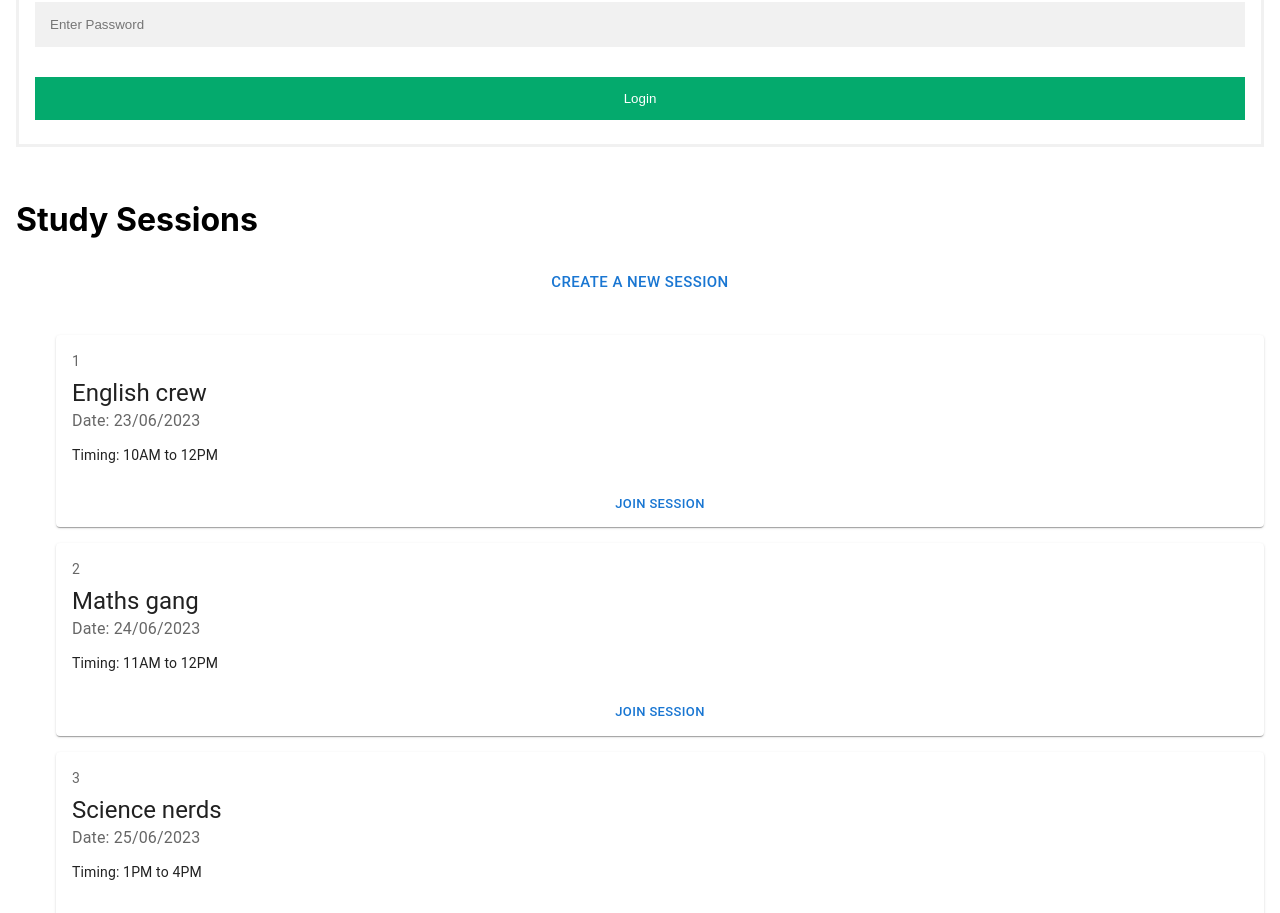
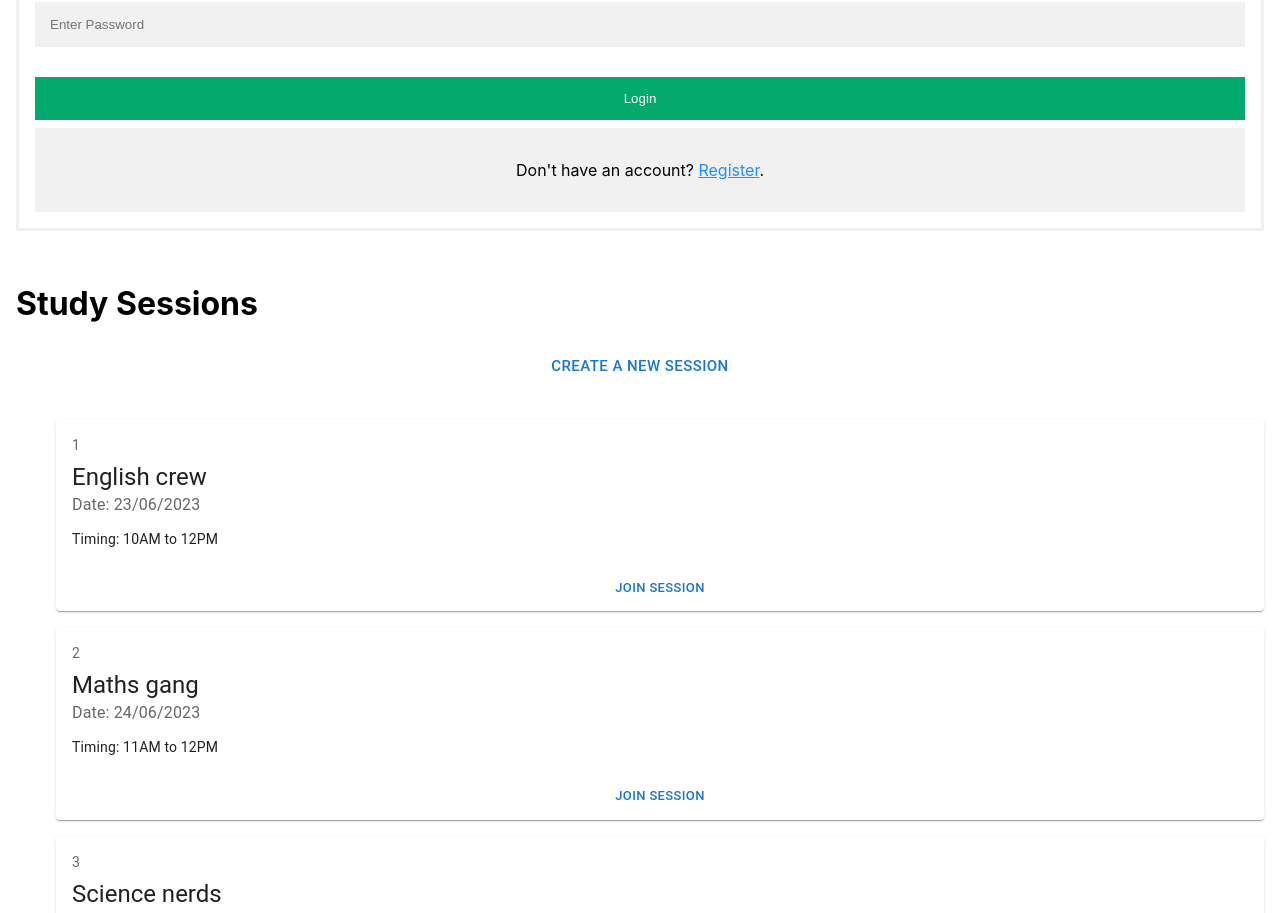
Before and after one commit to nikhilmaske-2001/StudyPlanner, a React (Create React App) app in the folder client/: page / in a window 1280 px wide. Shown: the part 860-1773 px from the top of the page. Built offline with nearby package versions, Linux system fonts and the light colour scheme.

Commit message:
Add link in login page to register.

```diff
--- a/client/src/pages/Login/Login.css
+++ b/client/src/pages/Login/Login.css
@@ -59,6 +59,12 @@ span.psw {
   padding-top: 16px;
 }
 
+/* Set a grey background color and center the text of the "sign in" section */
+.register {
+  background-color: #f1f1f1;
+  text-align: center;
+}
+
 /* Change styles for span and cancel button on extra small screens */
 @media screen and (max-width: 300px) {
   span.psw {
--- a/client/src/pages/Login/Login.jsx
+++ b/client/src/pages/Login/Login.jsx
@@ -28,6 +28,11 @@ function Login() {
           />
 
           <button type="submit">Login</button>
+          <div className="container register">
+            <p>
+              Don't have an account? <a href="#">Register</a>.
+            </p>
+          </div>
         </div>
       </form>
     </div>
```
